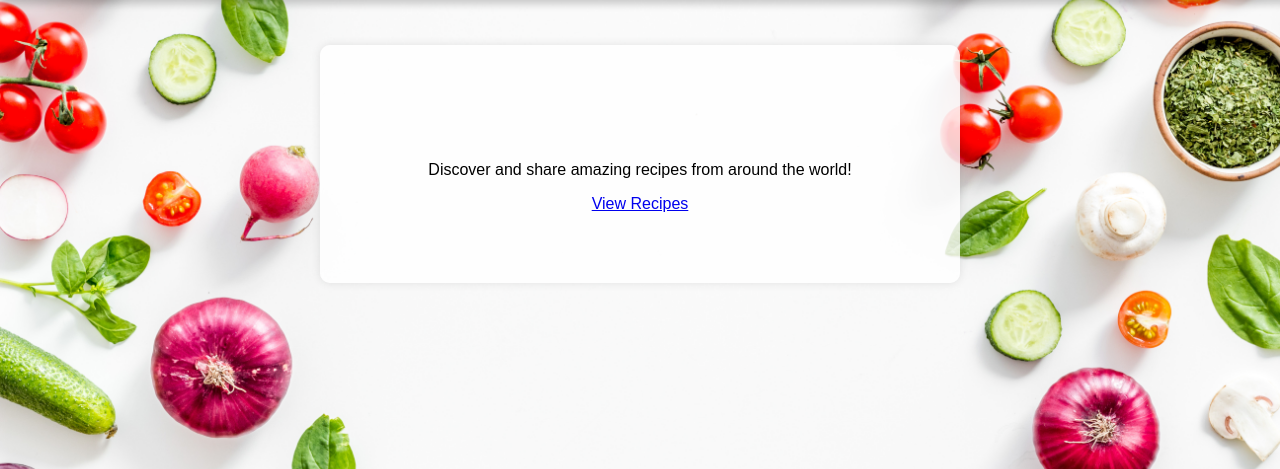
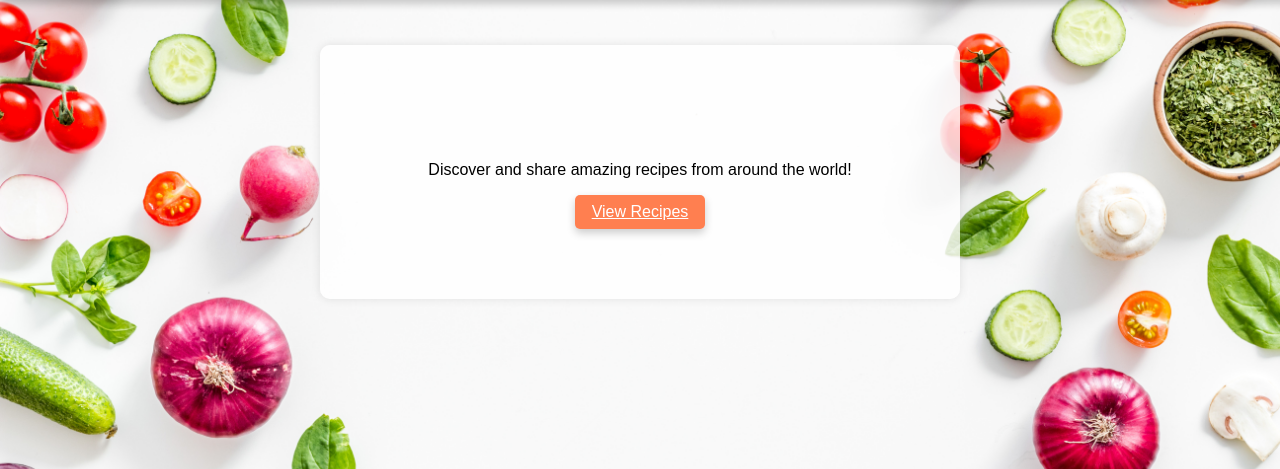
Before and after one commit to AJSorbello/recipe-app, a Django app: page / in a window 1280 px wide. Shown: the part 85-554 px from the top of the page. Run offline with Django 4.2, Linux system fonts and the light colour scheme; the visitor is signed in with stand-in values (Sample User, id 1).

Commit message:
updated home and view recipe button

```diff
--- a/src/recipe/templates/recipe/home.html
+++ b/src/recipe/templates/recipe/home.html
@@ -12,7 +12,9 @@
     <section>
       <p>Discover and share amazing recipes from around the world!</p>
       {% if user.is_authenticated %}
-        <a href="{% url 'recipe:recipe_list' %}" class="btn">View Recipes</a>
+        <div class="center-button">
+          <a href="{% url 'recipe:recipe_list' %}" class="small-button">View Recipes</a>
+        </div>
       {% else %}
         <p>Please <a href="{% url 'login' %}">log in</a> to view recipes.</p>
       {% endif %}
--- a/src/recipe/templates/recipe/recipe_list.html
+++ b/src/recipe/templates/recipe/recipe_list.html
@@ -15,7 +15,9 @@
       <form action="" method="POST">
           {% csrf_token %}
           {{ form.as_p }}
-          <button type="submit" class="btn btn-primary">Search</button>
+          <div class="center-button">
+              <button type="submit" class="small-button">Search</button>
+          </div>
       </form>
     </div>
 
```
